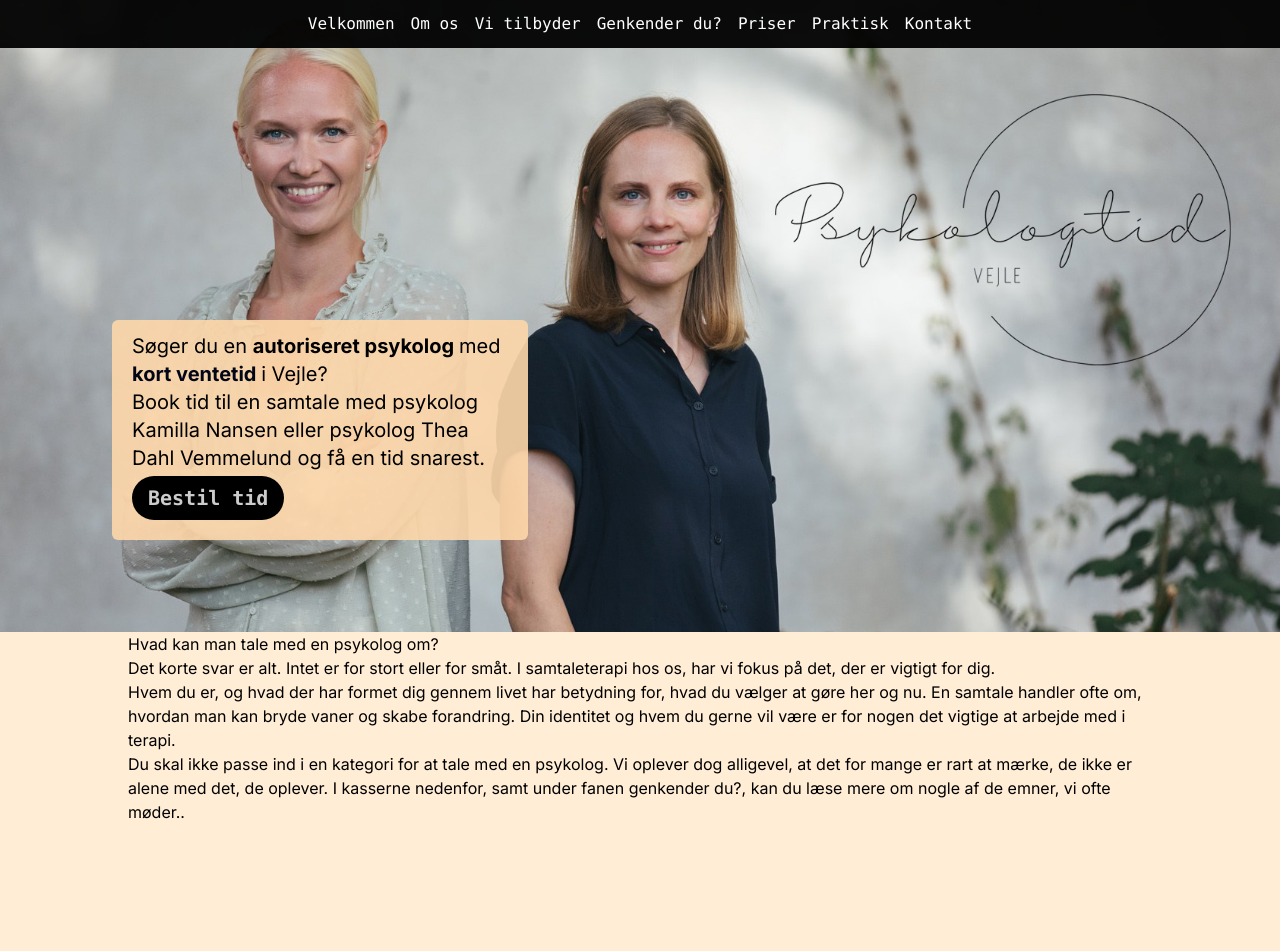
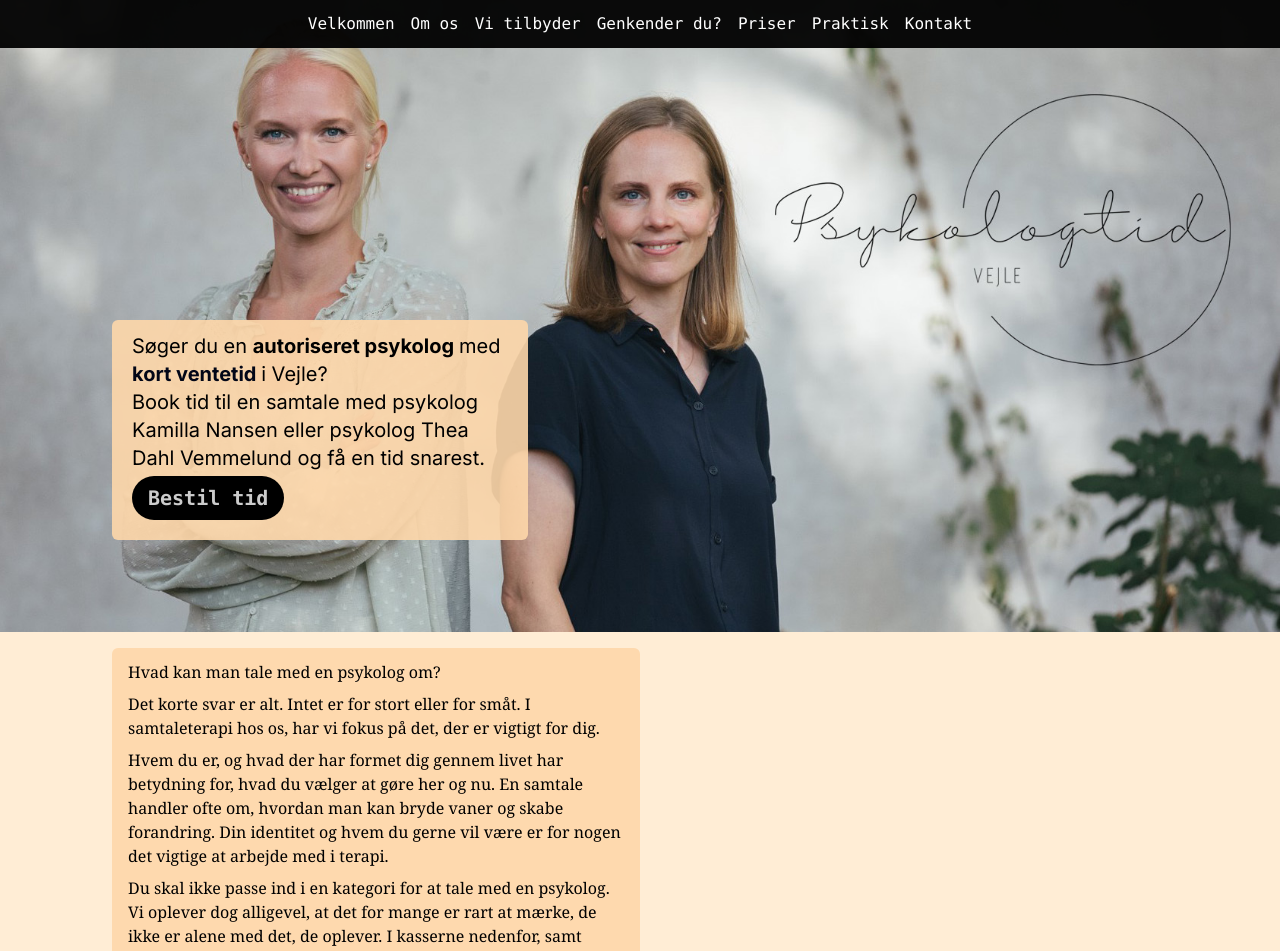
Before and after one commit to aMalling/PsykologTidVejle, a Next.js app: page / in a window 1280 px wide. Shown: the top 951 px of the page. Built offline with nearby package versions, Linux system fonts and the light colour scheme.

Commit message:
adjustet some minor things

```diff
--- a/app/page.tsx
+++ b/app/page.tsx
@@ -34,13 +34,14 @@ export default function Home() {
         </div>
       </div>
       <div className="h-96 mt-[92px] w-screen  bg-orange-100">
-        <div className="mx-32">
-          <h2>Hvad kan man tale med en psykolog om? </h2>
-          <p>
+        <div className="px-28 py-4">
+          <div className=" bg-orange-200/90 py-3 px-4  font-serif w-1/2 rounded-md">
+            <h2 className="pb-2">Hvad kan man tale med en psykolog om? </h2>
+            <p className="pb-2">
               Det korte svar er alt. Intet er for stort eller for småt. I
               samtaleterapi hos os, har vi fokus på det, der er vigtigt for dig.
             </p>
-          <p>
+            <p className="pb-2">
               Hvem du er, og hvad der har formet dig gennem livet har betydning
               for, hvad du vælger at gøre her og nu. En samtale handler ofte om,
               hvordan man kan bryde vaner og skabe forandring. Din identitet og
@@ -48,12 +49,13 @@ export default function Home() {
               terapi.
             </p>
             <p>
-            Du skal ikke passe ind i en kategori for at tale med en psykolog. Vi
-            oplever dog alligevel, at det for mange er rart at mærke, de ikke er
-            alene med det, de oplever. I kasserne nedenfor, samt under fanen
-            genkender du?, kan du læse mere om nogle af de emner, vi ofte
-            møder..
+              Du skal ikke passe ind i en kategori for at tale med en psykolog.
+              Vi oplever dog alligevel, at det for mange er rart at mærke, de
+              ikke er alene med det, de oplever. I kasserne nedenfor, samt under
+              fanen genkender du?, kan du læse mere om nogle af de emner, vi
+              ofte møder..
             </p>
+          </div>
         </div>
       </div>
     </main>
```
Lines whose indentation alone changed are shown as unchanged.
